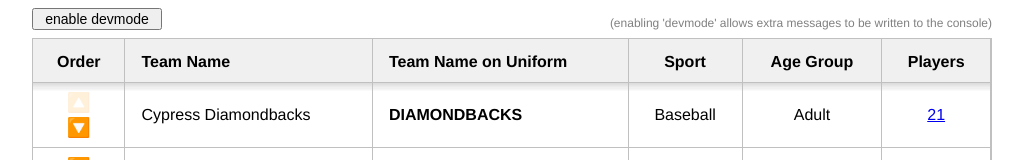
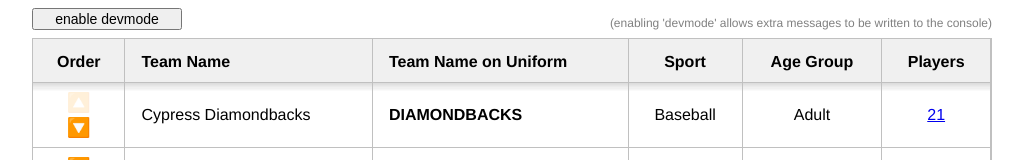
Before and after one commit to mflorida/react-basic-table, a React (Create React App) app: page / in a window 1280 px wide. Shown: the top 160 px of the page, without its empty margins (128-1151 px from the left). Built offline with nearby package versions, Linux system fonts and the light colour scheme.

Commit message:
Widened 'devmode' button

```diff
--- a/src/App.jsx
+++ b/src/App.jsx
@@ -272,7 +272,7 @@ export default function App() {
     <div className="App" style={outerStyle}>
       <div id={'debug'} style={{ width: 960, margin: 'auto' }}>
         <div id={'devmode'} style={{ display: 'flex', alignItems: 'flex-end', justifyContent: 'space-between' }}>
-          <button type={'button'} style={{ width: 130, fontSize: 14 }} onClick={toggleDevmode}>
+          <button type={'button'} style={{ minWidth: 150, fontSize: 14 }} onClick={toggleDevmode}>
             {devmode() ? 'disable devmode' : 'enable devmode'}
           </button>
           <small style={{ color: '#808080', fontSize: 12 }}>
```
